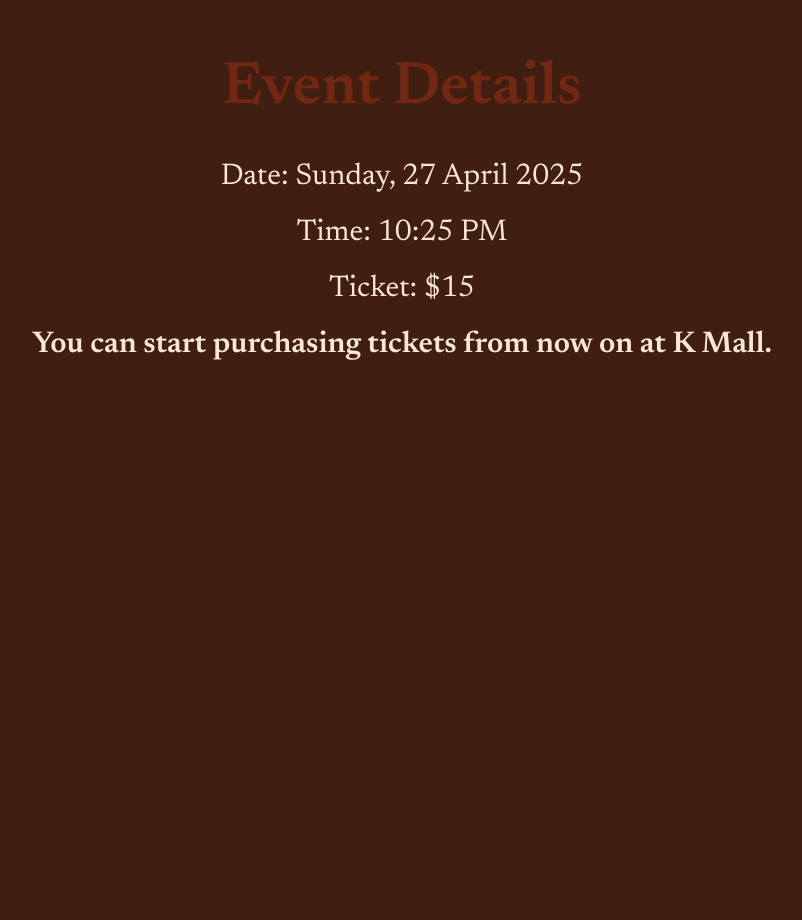
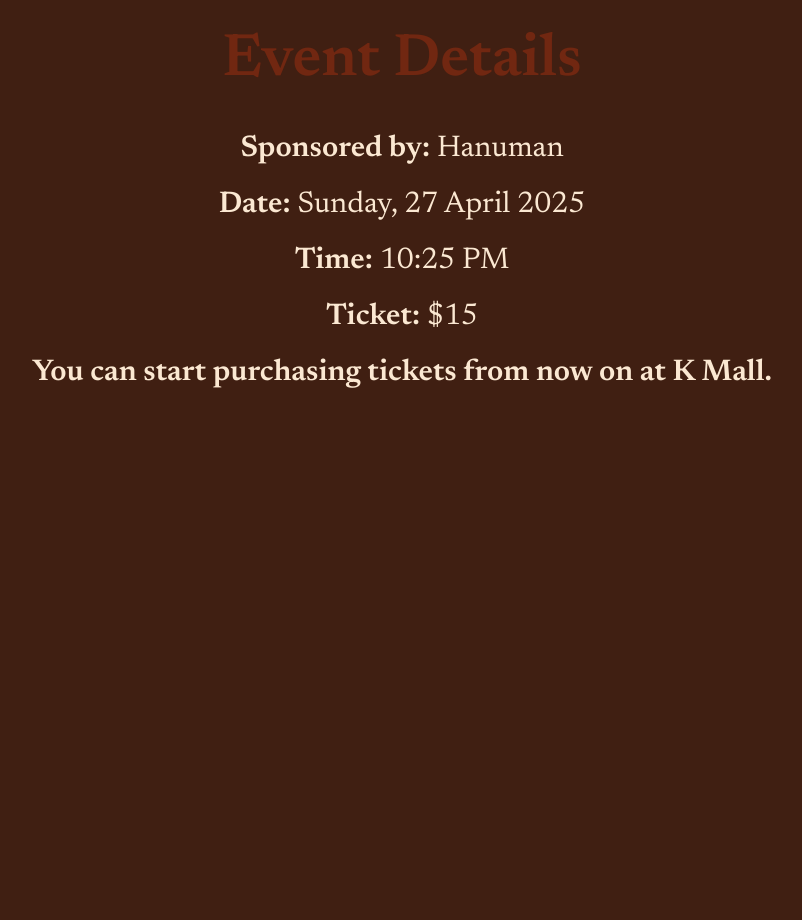
Before and after one commit to leanghok120/a-night-of-elegance, a plain HTML site: page index.html in a window 1280 px wide. Shown: the part 7080-8000 px from the top of the page, without its empty margins (238-1040 px from the left). Drawn offline with nearby package versions, Linux system fonts and the light colour scheme.

Commit message:
add sponsor

```diff
--- a/index.html
+++ b/index.html
@@ -182,13 +182,16 @@
         </h2>
         <div class="space-y-5">
           <p class="text-3xl" data-aos="fade-up" data-aos-delay="100">
-            Date: Sunday, 27 April 2025
+            <span class="font-bold">Sponsored by:</span> Hanuman
+          </p>
+          <p class="text-3xl" data-aos="fade-up" data-aos-delay="100">
+            <span class="font-bold">Date:</span> Sunday, 27 April 2025
           </p>
           <p class="text-3xl" data-aos="fade-up" data-aos-delay="200">
-            Time: 10:25 PM
+            <span class="font-bold">Time:</span> 10:25 PM
           </p>
           <p class="text-3xl" data-aos="fade-up" data-aos-delay="300">
-            Ticket: $15
+            <span class="font-bold">Ticket:</span> $15
           </p>
           <p
             class="text-3xl font-semibold mb-10"
```
